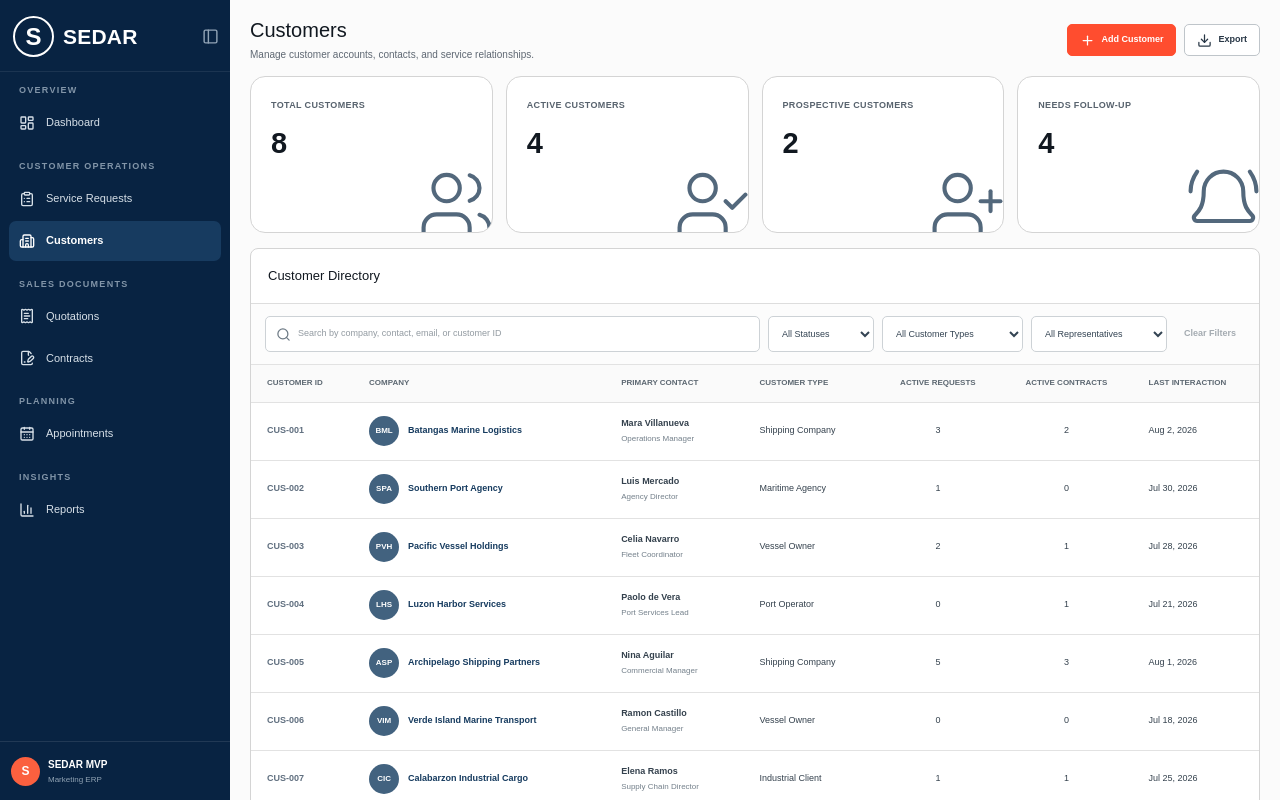
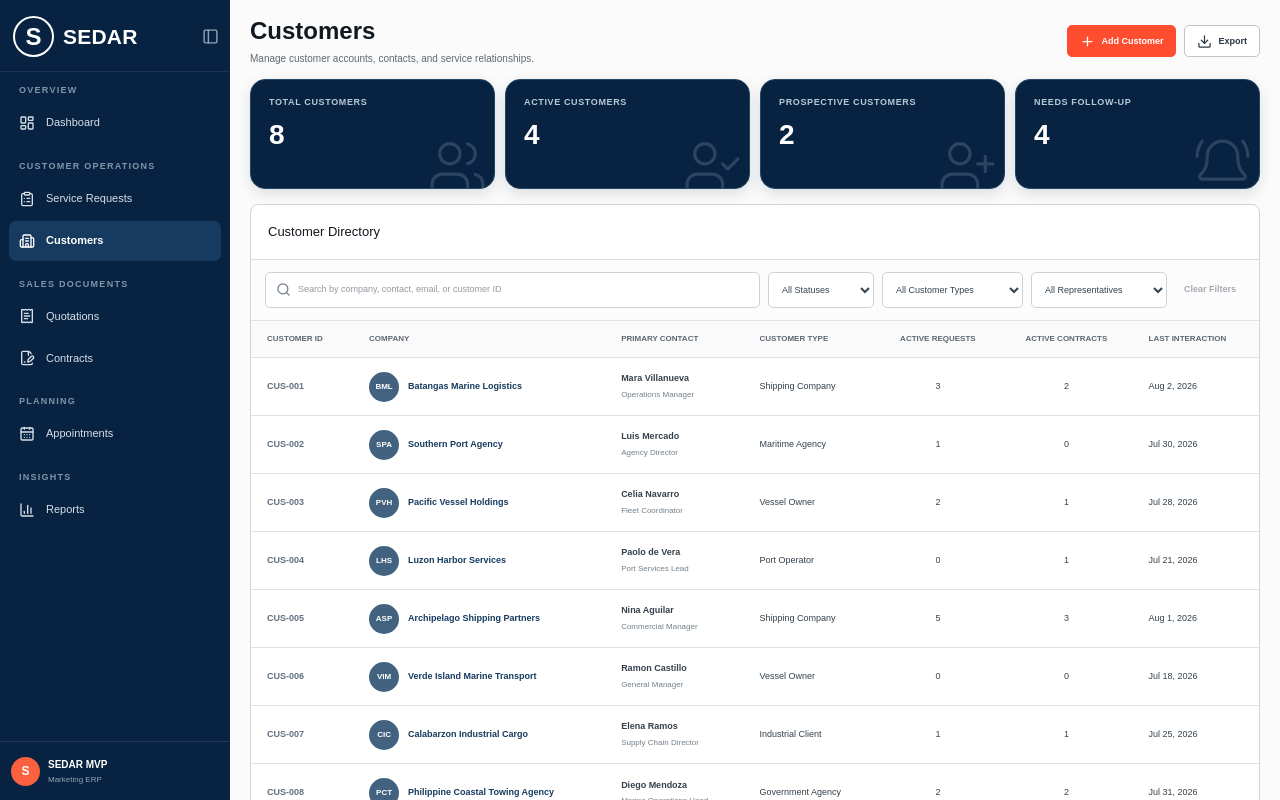
Before and after one commit to EdrianHernandez/sedar-layout, a React (Vite) app: page /marketing/customers in a window 1280 px wide. Shown: the top 800 px of the page. Built offline with nearby package versions, Linux system fonts and the light colour scheme.

Commit message:
feat: enhance customer metrics layout with new styles and structure

```diff
--- a/src/index.css
+++ b/src/index.css
@@ -70,6 +70,8 @@ button:focus-visible { outline: 2px solid #ff8b77; outline-offset: 2px; }
 .dashboard-header { min-height: 76px; padding: 17px 0 13px; display: flex; align-items: center; justify-content: space-between; gap: 18px; }
 .dashboard-header h1 { margin: 0; font-size: 20px; line-height: 1.2; }
 .dashboard-header p { margin: 5px 0 0; color: var(--muted); font-size: 10px; }
+.customers-page .dashboard-header h1 { font-size: 24px; font-weight: 700; line-height: 1.15; }
+.customers-page .dashboard-header p { margin-top: 6px; }
 .header-actions { display: flex; gap: 8px; }
 .button { min-height: 32px; padding: 0 12px; display: inline-flex; align-items: center; justify-content: center; gap: 6px; border-radius: 5px; font-size: 9px; font-weight: 700; cursor: pointer; }
 .button-primary { border: 1px solid var(--orange); color: #fff; background: var(--orange); }
@@ -82,6 +84,12 @@ button:focus-visible { outline: 2px solid #ff8b77; outline-offset: 2px; }
 .metric-value { position: relative; z-index: 1; display: block; margin-top: 16px; font-size: 29px; line-height: 1; }
 .metric-detail { position: relative; z-index: 1; display: block; margin-top: 12px; color: #f00000; font-size: 9px; font-weight: 700; }
 .metric-icon { position: absolute; right: -4px; bottom: -12px; width: 79px; height: 79px; color: var(--icon); opacity: .95; }
+.customer-metrics { gap: 10px; }
+.customer-metrics .metric-card { height: 110px; padding: 16px 18px; border-color: #234766; background: var(--sidebar); box-shadow: 0 5px 14px rgba(6,29,55,.13); transition: border-color .18s ease, box-shadow .18s ease, transform .18s ease; }
+.customer-metrics .metric-card:hover { border-color: #416580; box-shadow: 0 8px 19px rgba(6,29,55,.18); transform: translateY(-1px); }
+.customer-metrics .metric-label { color: #b8c8d5; letter-spacing: .07em; }
+.customer-metrics .metric-value { margin-top: 12px; color: #fff; font-size: 28px; }
+.customer-metrics .metric-icon { right: 6px; bottom: -9px; width: 61px; height: 61px; color: #b8cddd; opacity: .2; }
 .panels-grid { margin-top: 15px; display: grid; grid-template-columns: minmax(0, 2fr) minmax(255px, 1fr); gap: 13px; align-items: stretch; }
 .panel { min-width: 0; overflow: hidden; border: 1px solid var(--border); border-radius: 8px; background: #fff; }
 .panel-header { min-height: 55px; padding: 0 17px; display: flex; align-items: center; justify-content: space-between; gap: 12px; border-bottom: 1px solid #ddd; }
--- a/src/pages/customers/CustomersPage.tsx
+++ b/src/pages/customers/CustomersPage.tsx
@@ -74,7 +74,7 @@ export function CustomersPage({ onNotify }: CustomersPageProps) {
         </div>
       </header>
 
-      <section className="metrics-grid" aria-label="Customer metrics">
+      <section className="metrics-grid customer-metrics" aria-label="Customer metrics">
         <MetricCard label="TOTAL CUSTOMERS" value={customers.length} icon={Users} />
         <MetricCard label="ACTIVE CUSTOMERS" value={customers.filter((customer) => customer.status === 'Active').length} icon={UserCheck} />
         <MetricCard label="PROSPECTIVE CUSTOMERS" value={customers.filter((customer) => customer.status === 'Prospect').length} icon={UserPlus} />
```
